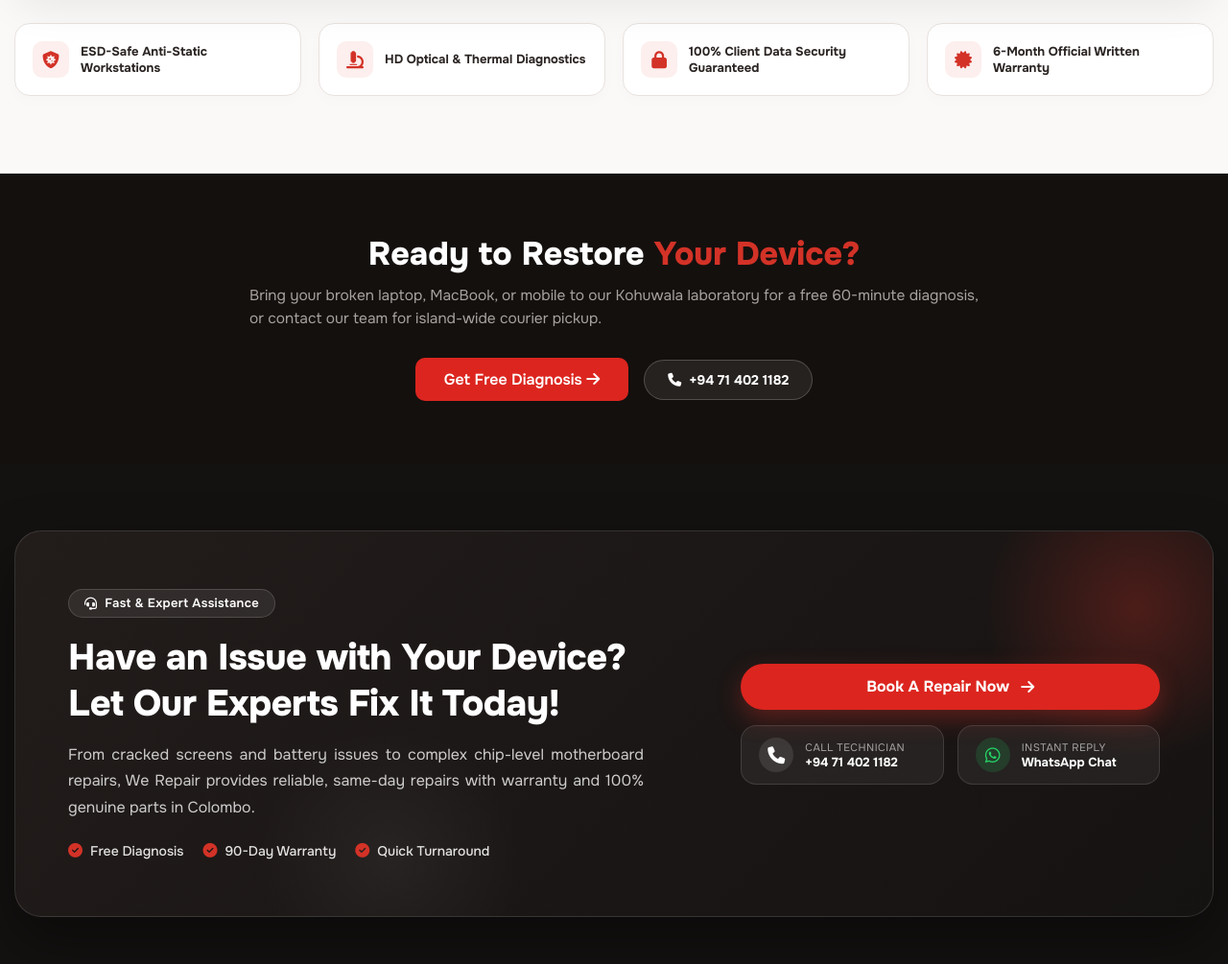
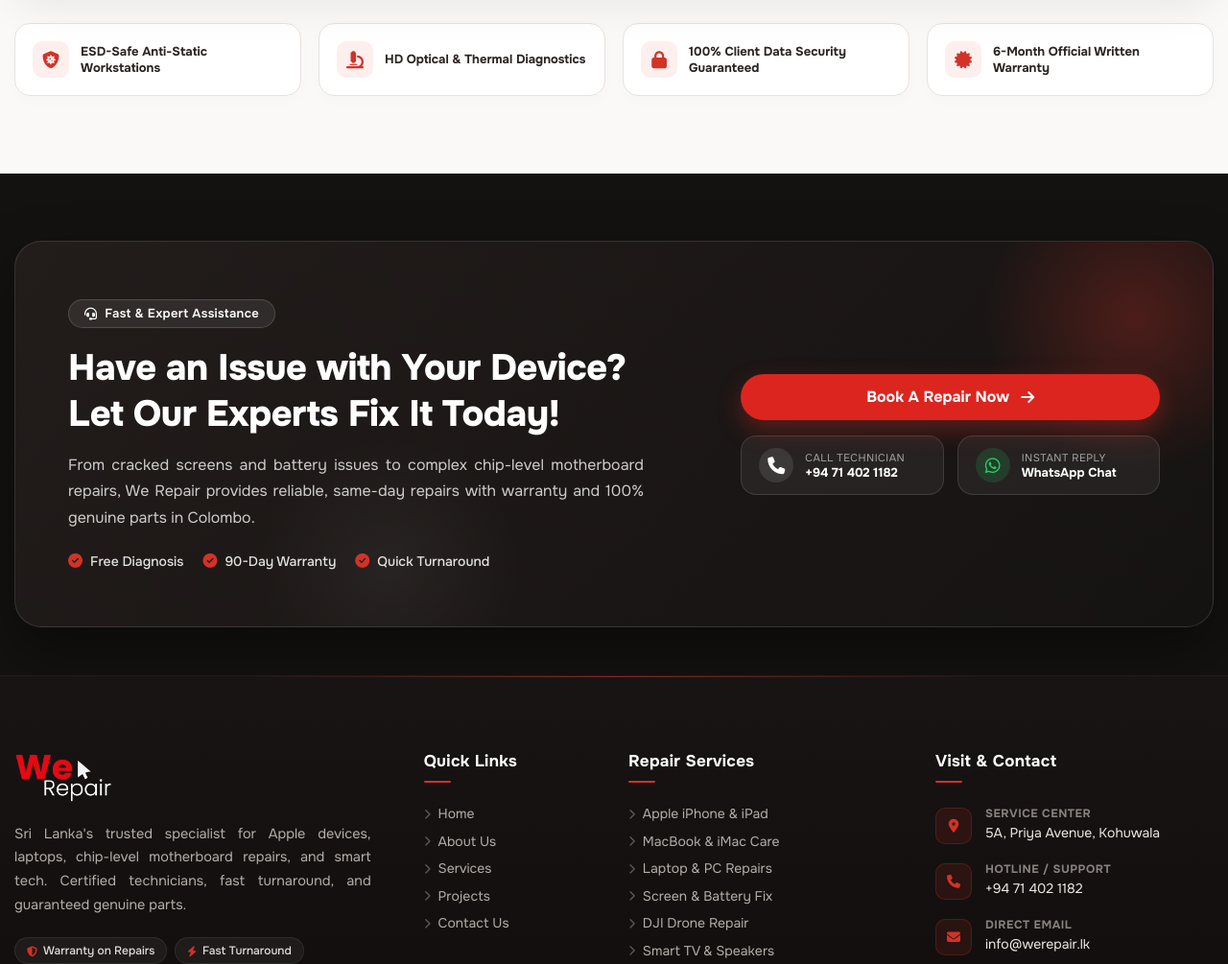
Before and after one commit to malindugimsara/werepair, a PHP site: page /about-us.php in a window 1280 px wide. Shown: the part 2746-3751 px from the top of the page at 96% size. Run offline with PHP 8.4, Linux system fonts and the light colour scheme; some libraries are stand-ins or nearby versions.

Commit message:
refactor: remove bottom ready-to-repair cta section from about-us page

```diff
--- a/about-us.php
+++ b/about-us.php
@@ -318,26 +318,6 @@
     </section>
     <!-- 4. Laboratory Video End -->
 
-    <!-- 5. Bottom Ready-to-Repair CTA Start -->
-    <section class="about-cta-section">
-        <div class="container">
-            <div class="about-cta-box wow fadeInUp">
-                <h2>Ready to Restore <span>Your Device?</span></h2>
-                <p>Bring your broken laptop, MacBook, or mobile to our Kohuwala laboratory for a free 60-minute diagnosis, or contact our team for island-wide courier pickup.</p>
-                <div class="about-cta-buttons">
-                    <a href="contact-us" class="btn-default" style="padding: 14px 30px;">
-                        <span>Get Free Diagnosis</span>
-                        <i class="fa-solid fa-arrow-right"></i>
-                    </a>
-                    <a href="tel:+94714021182" class="about-wa-btn" style="background: rgba(255, 255, 255, 0.08); border-color: rgba(255, 255, 255, 0.2); color: #ffffff;">
-                        <i class="fa-solid fa-phone"></i> +94 71 402 1182
-                    </a>
-                </div>
-            </div>
-        </div>
-    </section>
-    <!-- 5. Bottom Ready-to-Repair CTA End -->
-
     <?php include 'inc/footer.php'; ?>
 
     <?php include 'inc/script.php'; ?>
```
